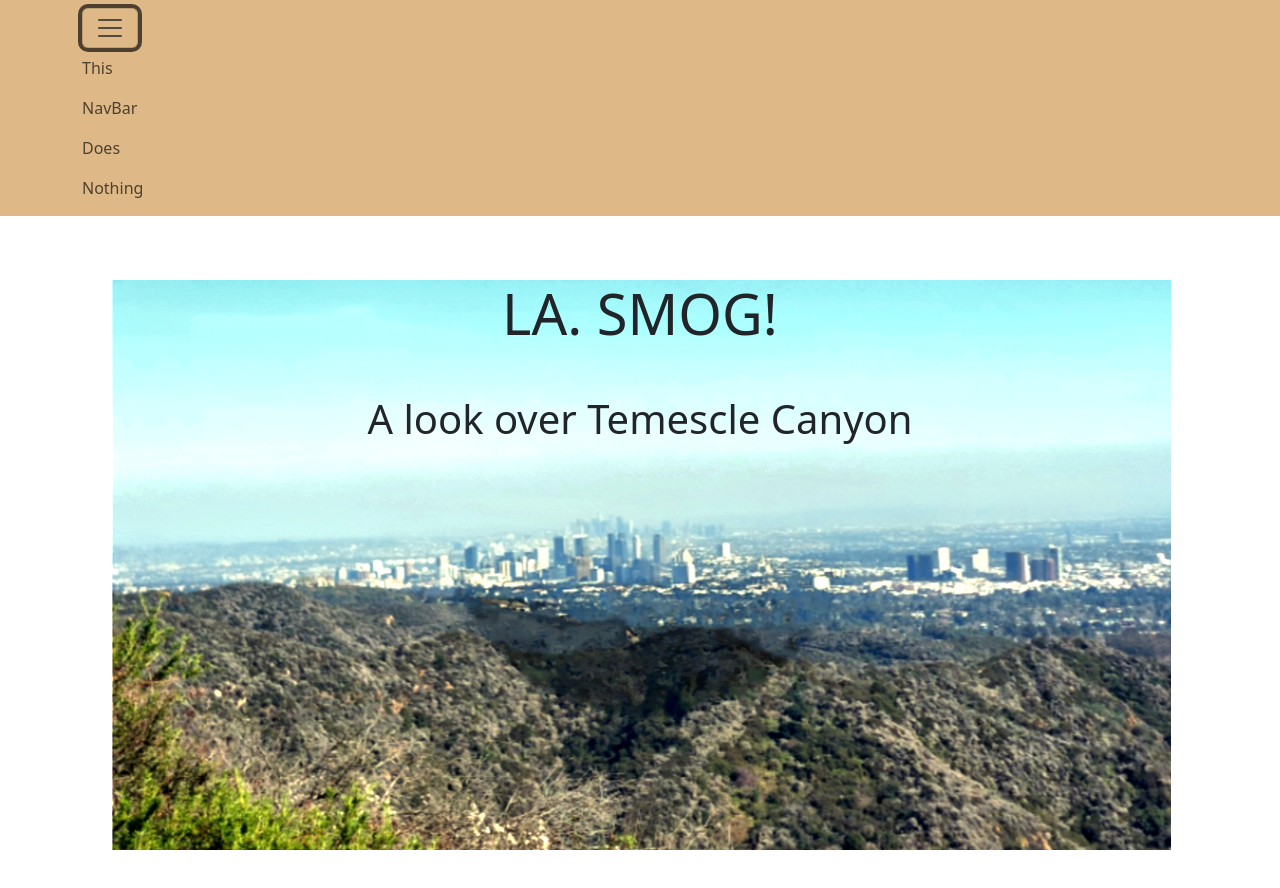
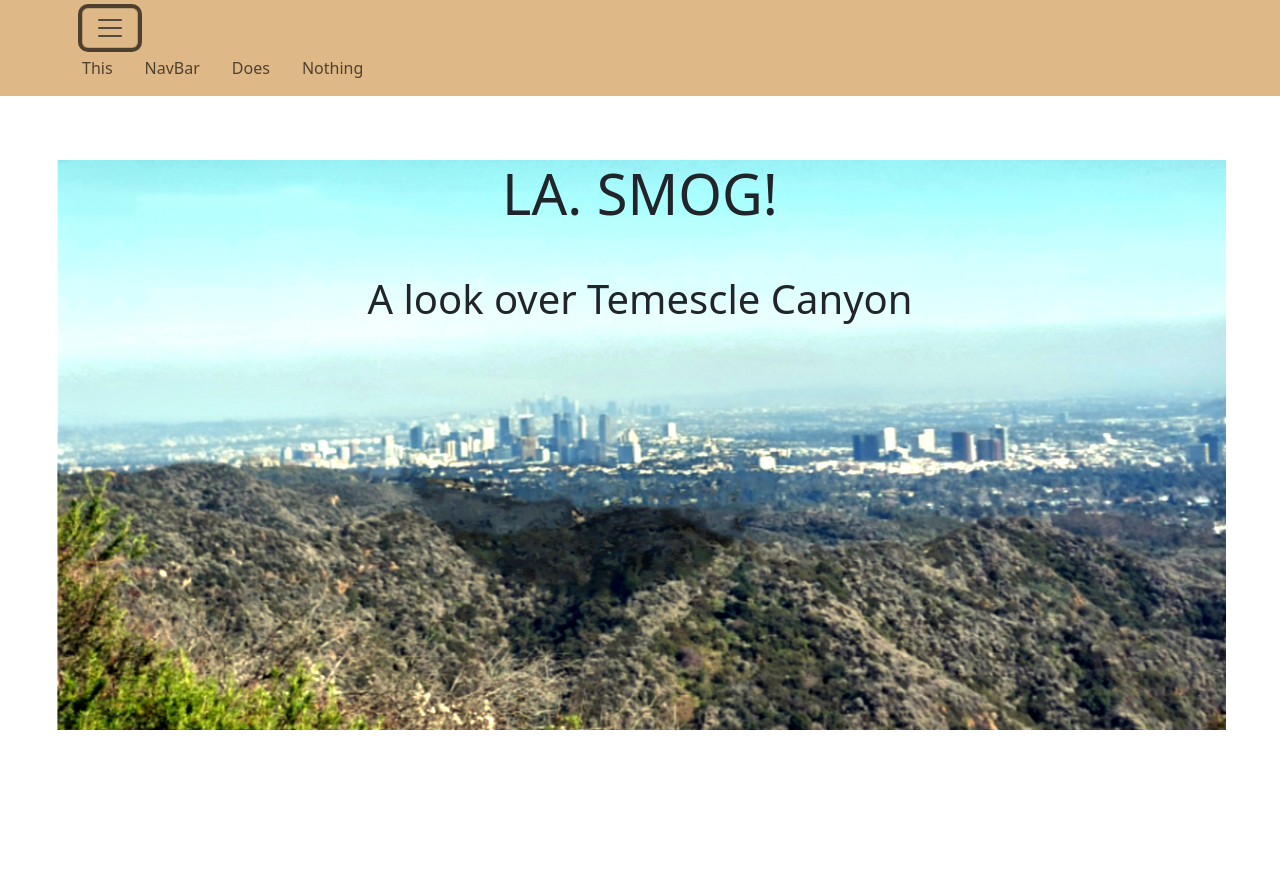
Before and after one commit to jtalley2098/LA-smog-, a plain HTML site: page index.html in a window 1280 px wide. Both pictures are taken after a click on the button "Toggle navigation". Drawn offline with nearby package versions, Linux system fonts and the light colour scheme.

Commit message:
jumbotron size change

```diff
--- a/index.html
+++ b/index.html
@@ -40,10 +40,10 @@
 
 
 
-        <div class="container-1  bg-center">
+        <div class="container-1 ">
             <div class="row">
-                <div class="col-10 mx-auto">
-                    <div class="jumbotron"style="background-image: url('Temescle Photos/LA smog.jpg');  height:100vh; background-repeat: no-repeat;">
+                <div class="col-11 mx-auto">
+                    <div class="jumbotron"style="background-image: url('Temescle Photos/LA smog.jpg');  height:100vh; background-repeat: no-repeat; ">
                     <h1 class=" text-center display-4">LA. SMOG!</h1>
                     <p class="mt-5  text-center  display-6">A look over Temescle Canyon</p>
                     </div>
--- a/style.css
+++ b/style.css
@@ -4,6 +4,12 @@
     ;
     z-index: 1;
 
+}
+.navbar-nav{
+    flex-direction: row;
+}
+.nav-link{
+    margin-right: 2rem;
 }
 
 .card{
```
